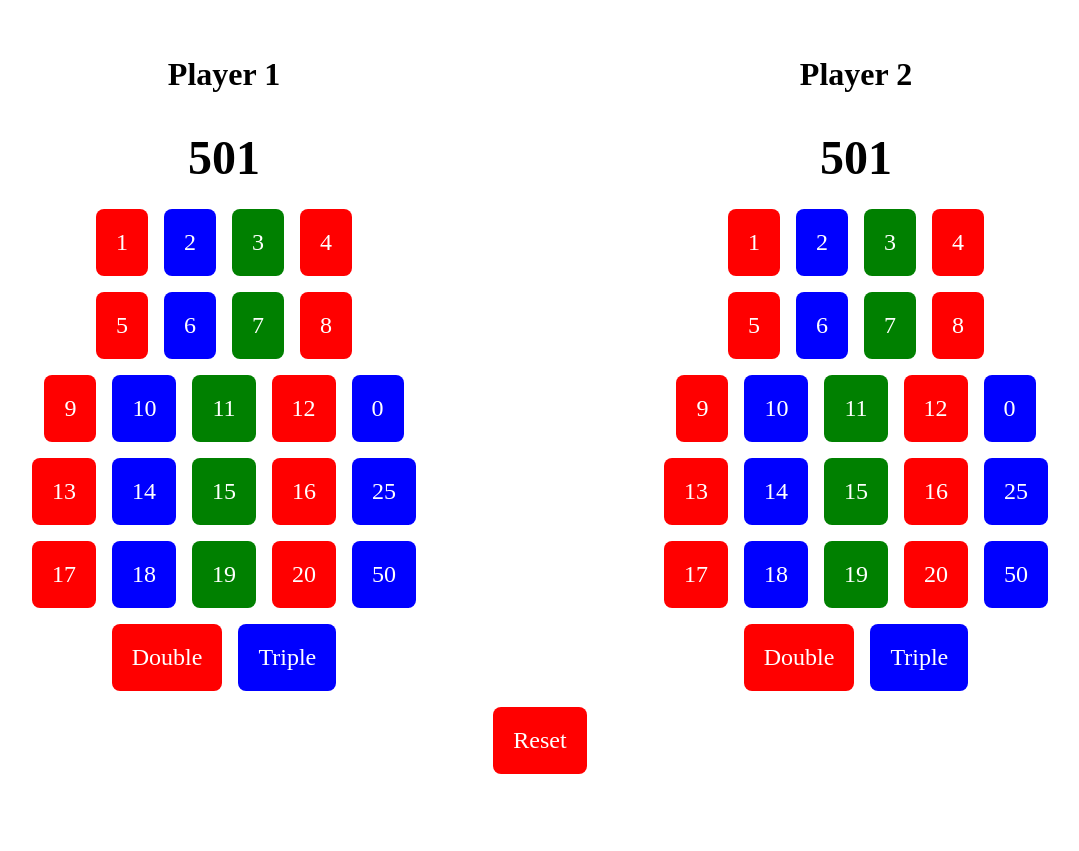
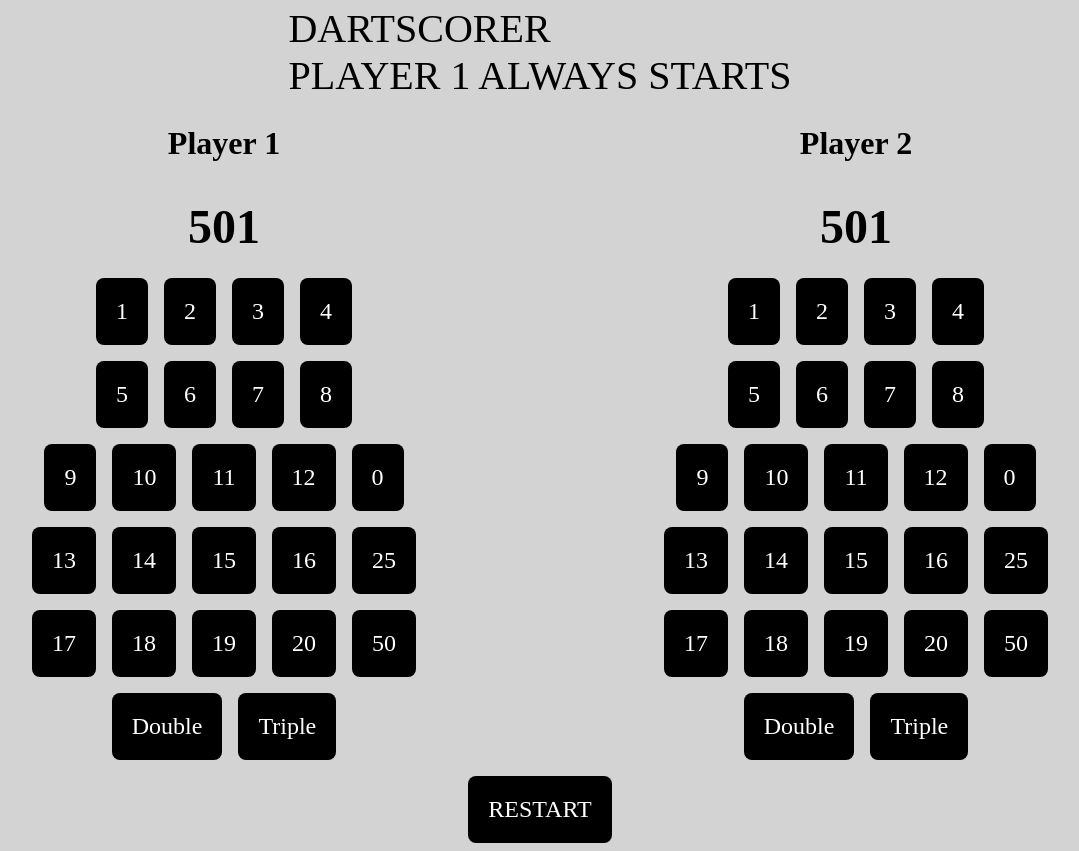
Before and after one commit to fatihylm/dart-game, a Vue app in the folder my-test-app/: page / in a window 1280 px wide. Shown: the whole page, without its empty margins (100-1179 px from the left). Before the commit the page ends 816 px from the top, so only its background shows below. Built offline with nearby package versions, Linux system fonts and the light colour scheme.

Commit message:
Sprint 2
Sprint 2 start

```diff
--- a/my-test-app/src/App.vue
+++ b/my-test-app/src/App.vue
@@ -10,7 +10,14 @@ import ButtonField from "./components/ButtonField.vue";
 export default {
   name: "App",
   components: {
-    ButtonField
-  }
+    ButtonField,
+  },
 };
 </script>
+
+<style>
+body {
+  background-color: lightgray;
+  overflow: hidden;
+}
+</style>
--- a/my-test-app/src/components/ButtonField.vue
+++ b/my-test-app/src/components/ButtonField.vue
@@ -1,5 +1,8 @@
 <template>
     <div class="dart-scorer">
+      <p>DARTSCORER<br>
+        PLAYER 1 ALWAYS STARTS
+      </p>
       <div class="scoreboard">
         <div class="player" v-for="(player, index) in players" :key="index">
           <h1>{{ player.name }}</h1>
@@ -42,15 +45,15 @@
             <div class="button" @click="subtractScore(player, 50)">50</div>
           </div>
           <div class="buttons">
-          <div class="button" @click="subtractScore(player, 0)">Double</div>
-          <div class="button" @click="subtractScore(player, 0)">Triple</div>
+            <div class="button" @click="doubleScore(player, 0)">Double</div>
+            <div class="button" @click="doubleScore(player, 0)">Triple</div>
           </div>
 
           <div v-if="player.winner" class="winner-label">Winner!</div>
         </div>
       </div>
       <div class="reset">
-      <div class="button" @click="resetGame()">Reset</div>
+        <div class="button" @click="resetGame()">RESTART</div>
       </div>
     </div>
 </template>
@@ -67,6 +70,7 @@ export default {
           buttonPresses: 0,
           buttonsDisabled: false,
           isCurrentPlayer: true,
+          doubleNextScore: false,
         },
         {
           name: "Player 2",
@@ -107,21 +111,32 @@ export default {
     disableButtons(player) {
       player.buttonsDisabled = true;
       if (player.subtractScore <= 3) {
-        player.buttons.forEach((button) => {
-          button.disabled = true;
-          button.style.opacity = 0.1;
-        });
+        alert("FERTIG");
       }
+    },
+    doubleScore(player){
+      player.score *= 2;
     },
     resetGame() {
       this.players.forEach((player) => (player.score = 501));
       this.players.forEach((player) => (player.winner = false));
+    },
+    startGame() {
+      this.players.forEach((player) => (player.score = 501));
+      this.players.forEach((player) => (player.winner = false));
+      this.players.forEach((player) => (player.disableButtons = false));
     },
   },
 };
 </script>
 
 <style>
+p{
+  display: flex;
+  justify-content: center;
+  font-size: 40px;
+  margin-bottom: 5px;
+}
 .winner-label {
   color: black;
   font-size: 60px;
@@ -168,24 +183,31 @@ export default {
   color: white;
   cursor: pointer;
 }
-
+.TESTBUTTON{
+  padding: 20px;
+  margin: 8px;
+  font-size: 24px;
+  color: white;
+  cursor: pointer;
+  background-color: black;
+}
 .button:nth-child(1),
 .button:nth-child(4) {
-  background-color: red;
+  background-color: black;
 }
 .button:nth-child(2),
 .button:nth-child(5) {
-  background-color: blue;
+  background-color: black;
 }
 .button:nth-child(3),
 .button:nth-child(6) {
-  background-color: green;
+  background-color: black;
 }
 .button:nth-child(7) {
-  background-color: orange;
+  background-color: black;
 }
 .button:nth-child(8) {
-  background-color: purple;
+  background-color: black;
 }
 .reset {
   display: flex;
```
Also changed, not shown: my-test-app/src/images.jpg (added). Lines whose indentation alone changed are shown as unchanged.
